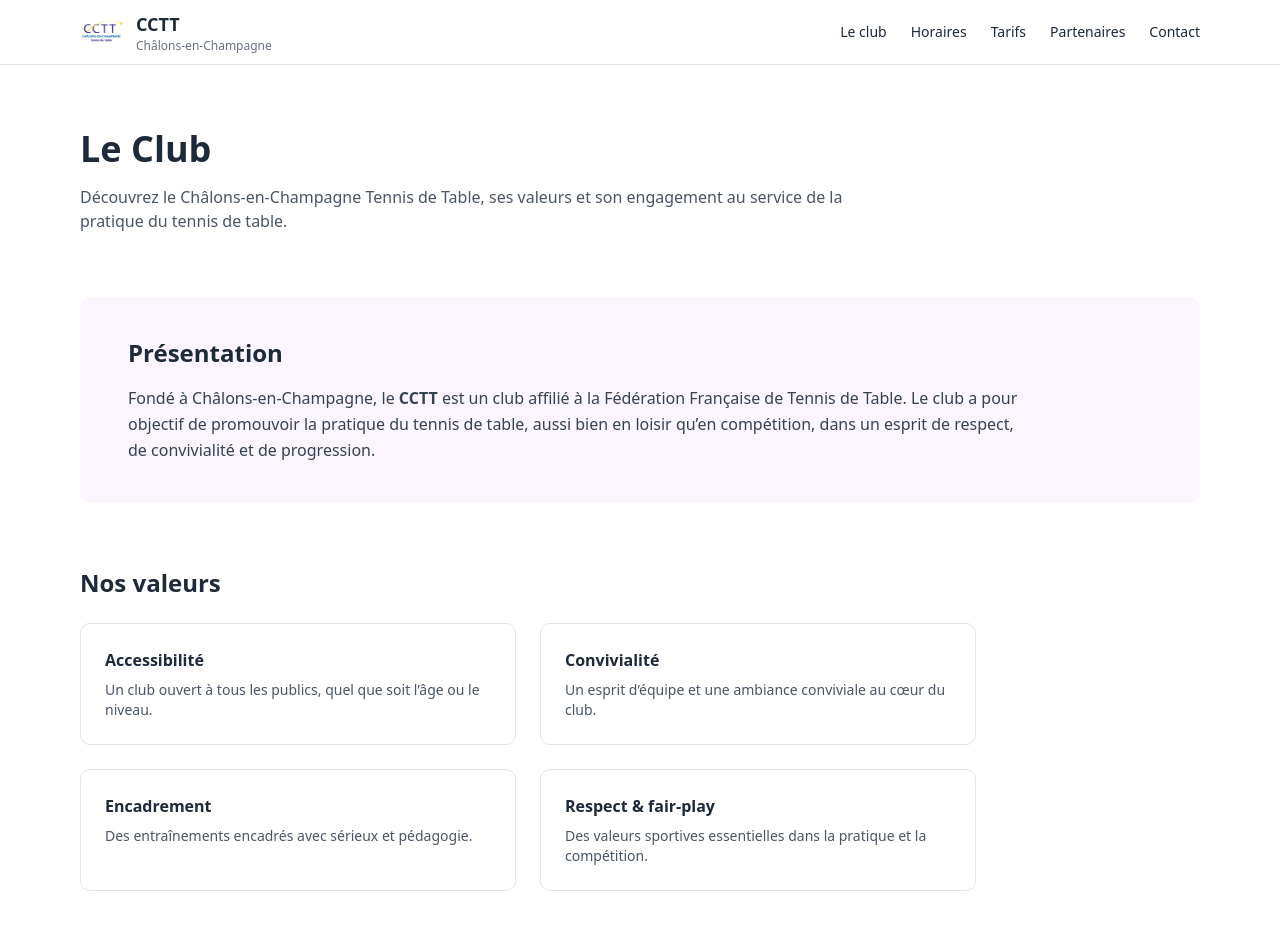
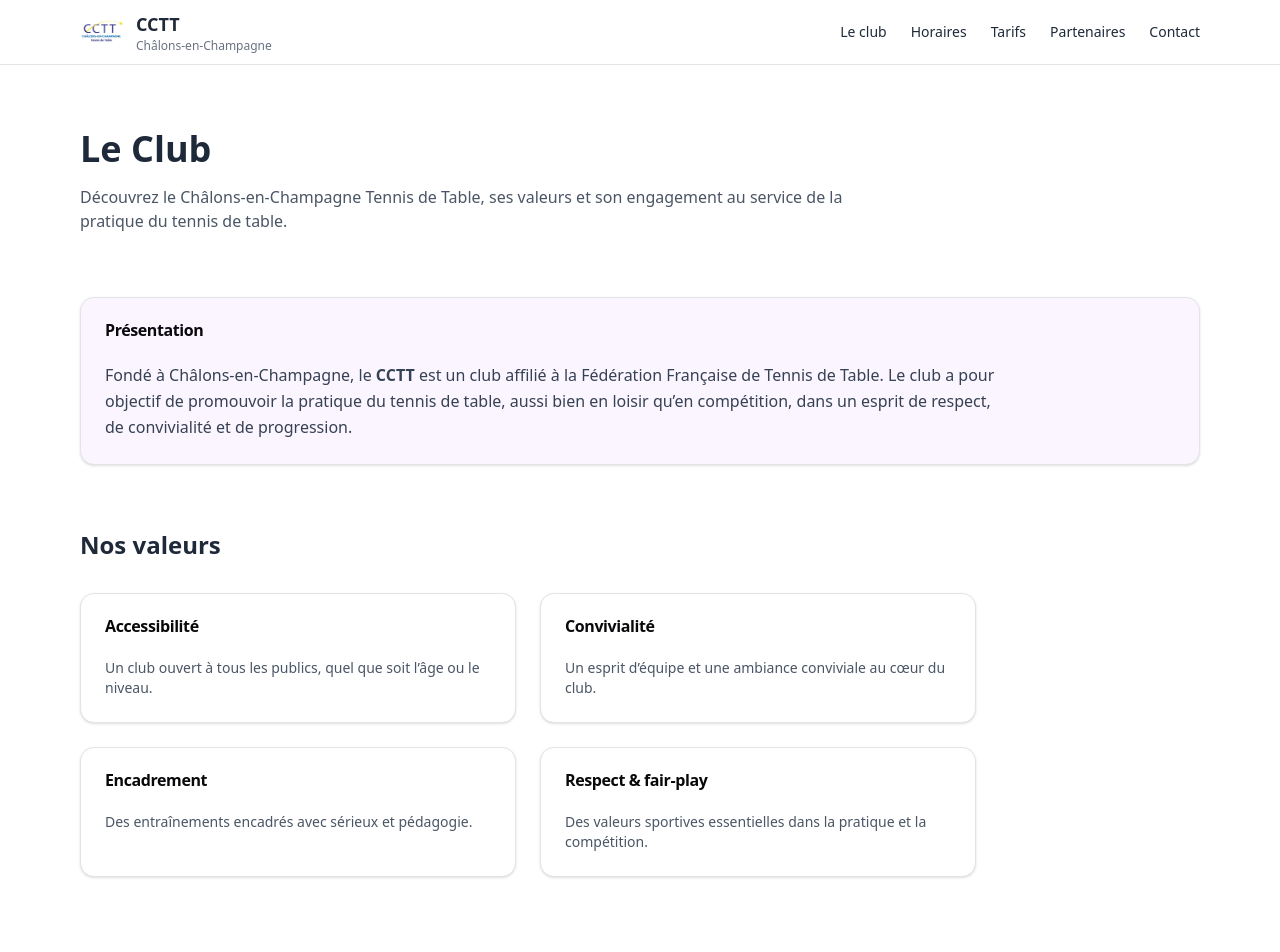
Before and after one commit to jesared/club-cctt, a Next.js app: page /club in a window 1280 px wide. Shown: the top 952 px of the page. Built offline with nearby package versions, Linux system fonts and the light colour scheme.

Commit message:
Refactor la page du club : remplacement des sections par des composants Card pour une meilleure structure et présentation.

```diff
--- a/app/club/page.tsx
+++ b/app/club/page.tsx
@@ -1,3 +1,5 @@
+import { Card, CardContent, CardHeader, CardTitle } from "@/components/ui/card";
+
 export default function ClubPage() {
   return (
     <div className="max-w-6xl mx-auto px-4 py-16 space-y-16">
@@ -11,54 +13,78 @@ export default function ClubPage() {
       </header>
 
       {/* PRÉSENTATION */}
-      <section className="bg-purple-50 rounded-lg">
-        <div className="px-6 py-10 md:px-12">
-          <h2 className="text-2xl font-semibold mb-4">Présentation</h2>
+      <section>
+        <Card className="bg-purple-50">
+          <CardHeader>
+            <CardTitle>Présentation</CardTitle>
+          </CardHeader>
+          <CardContent>
             <p className="text-gray-700 leading-relaxed max-w-4xl">
               Fondé à Châlons-en-Champagne, le <strong>CCTT</strong> est un club
-            affilié à la Fédération Française de Tennis de Table. Le club a pour
-            objectif de promouvoir la pratique du tennis de table, aussi bien en
-            loisir qu’en compétition, dans un esprit de respect, de convivialité
-            et de progression.
+              affilié à la Fédération Française de Tennis de Table. Le club a
+              pour objectif de promouvoir la pratique du tennis de table, aussi
+              bien en loisir qu’en compétition, dans un esprit de respect, de
+              convivialité et de progression.
             </p>
-        </div>
+          </CardContent>
+        </Card>
       </section>
 
       {/* VALEURS */}
       <section>
-        <h2 className="text-2xl font-semibold mb-6">Nos valeurs</h2>
+        <h2 className="text-2xl font-semibold mb-8">Nos valeurs</h2>
 
-        <ul className="grid grid-cols-1 sm:grid-cols-2 gap-6 max-w-4xl">
-          <li className="bg-white border rounded-lg p-6">
-            <h3 className="font-semibold mb-2">Accessibilité</h3>
+        <div className="grid grid-cols-1 sm:grid-cols-2 gap-6 max-w-4xl">
+          {/* ACCESSIBILITÉ */}
+          <Card>
+            <CardHeader>
+              <CardTitle>Accessibilité</CardTitle>
+            </CardHeader>
+            <CardContent>
               <p className="text-sm text-gray-600">
                 Un club ouvert à tous les publics, quel que soit l’âge ou le
                 niveau.
               </p>
-          </li>
+            </CardContent>
+          </Card>
 
-          <li className="bg-white border rounded-lg p-6">
-            <h3 className="font-semibold mb-2">Convivialité</h3>
+          {/* CONVIVIALITÉ */}
+          <Card>
+            <CardHeader>
+              <CardTitle>Convivialité</CardTitle>
+            </CardHeader>
+            <CardContent>
               <p className="text-sm text-gray-600">
                 Un esprit d’équipe et une ambiance conviviale au cœur du club.
               </p>
-          </li>
+            </CardContent>
+          </Card>
 
-          <li className="bg-white border rounded-lg p-6">
-            <h3 className="font-semibold mb-2">Encadrement</h3>
+          {/* ENCADREMENT */}
+          <Card>
+            <CardHeader>
+              <CardTitle>Encadrement</CardTitle>
+            </CardHeader>
+            <CardContent>
               <p className="text-sm text-gray-600">
                 Des entraînements encadrés avec sérieux et pédagogie.
               </p>
-          </li>
+            </CardContent>
+          </Card>
 
-          <li className="bg-white border rounded-lg p-6">
-            <h3 className="font-semibold mb-2">Respect & fair-play</h3>
+          {/* RESPECT */}
+          <Card>
+            <CardHeader>
+              <CardTitle>Respect & fair-play</CardTitle>
+            </CardHeader>
+            <CardContent>
               <p className="text-sm text-gray-600">
                 Des valeurs sportives essentielles dans la pratique et la
                 compétition.
               </p>
-          </li>
-        </ul>
+            </CardContent>
+          </Card>
+        </div>
       </section>
     </div>
   );
```
Lines whose indentation alone changed are shown as unchanged.
